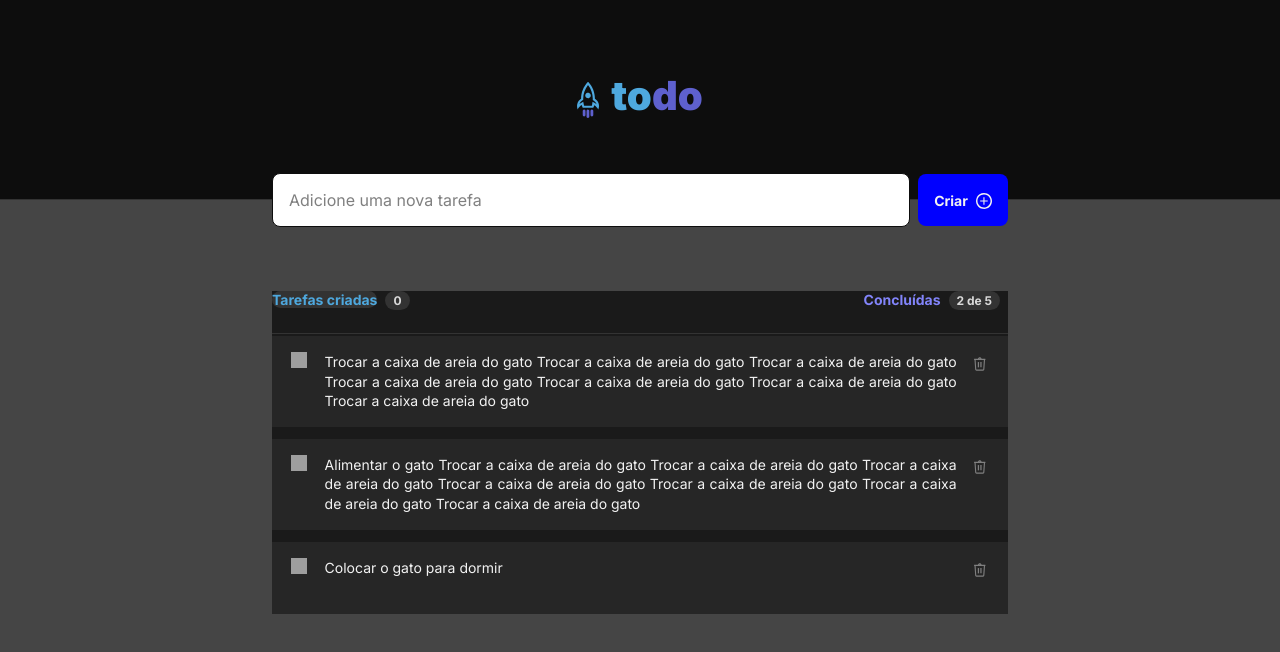
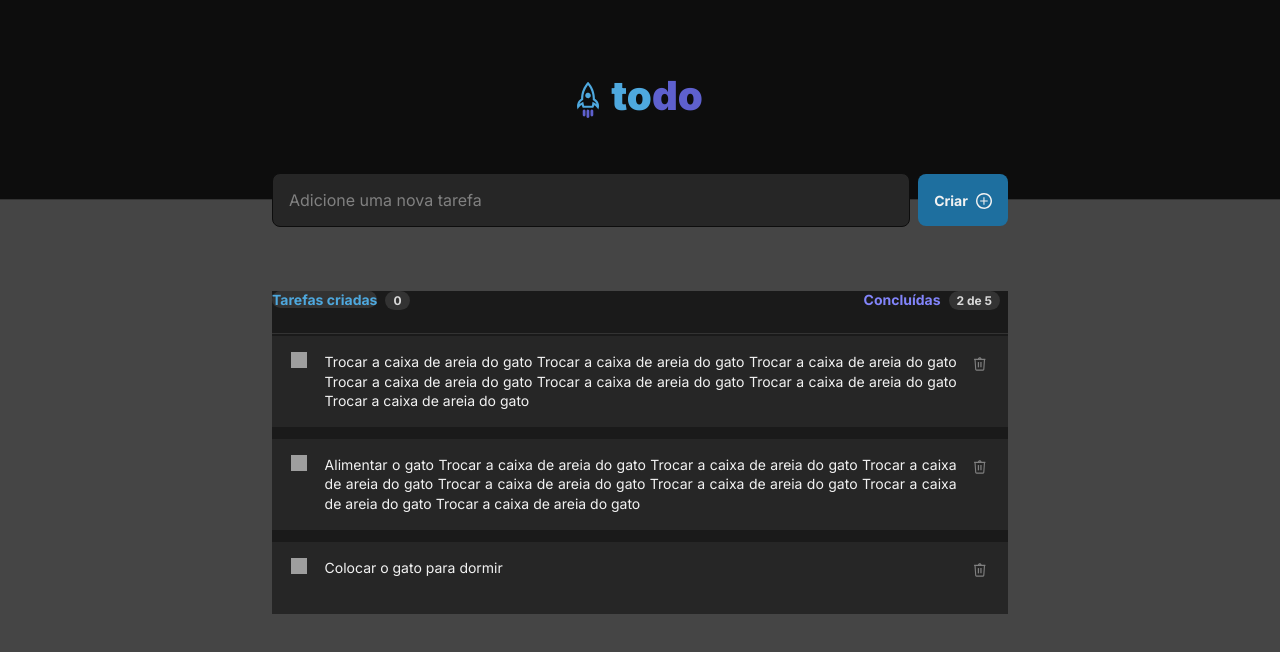
Before and after one commit to felipedev01/Gerenciador-de-Tarefas, a React (Vite) app: page / in a window 1280 px wide. Shown: the top 652 px of the page. Built offline with nearby package versions, Linux system fonts and the light colour scheme; grey boxes are pictures that could not be loaded.

Commit message:
Atualizando

```diff
--- a/src/Componentes/InputBox.module.css
+++ b/src/Componentes/InputBox.module.css
@@ -15,13 +15,11 @@
     color: var(--gray-100);
     font-weight: 700;
     background: var(--blueDark-100);
-    background: blue;
     font-size:0.875rem !Important;
 }textarea{
     border-radius: 8px;
     padding: 1rem;
     background: var(--gray-500);
-    background:white;
     border: 1px solid var(--gray-700);
     resize: none;
 }textarea::placeholder {
```
